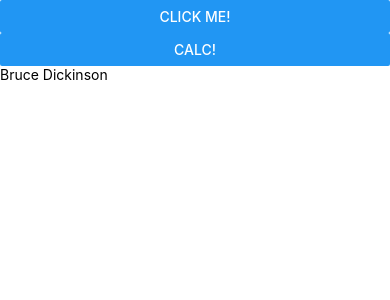
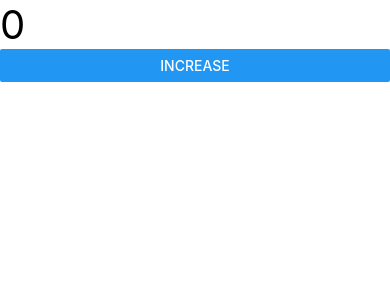
Before and after one commit to yakintech/techcareer-react-native-tutorial, a React Native app: screen / in a window 390 px wide. Shown: the top 300 px of the page. Built offline with nearby package versions, Linux system fonts and the light colour scheme.

Commit message:
state sample

```diff
--- a/App.js
+++ b/App.js
@@ -1,6 +1,7 @@
 import React from "react"
 import { SafeAreaView } from "react-native"
-import ParentComp from "./tutorials/propsSample/ParentComp"
+import StateSample2 from "./tutorials/stateSample/StateSample2"
+import StateSample3 from "./tutorials/stateSample/StateSample3"
 
 function App() {
 
@@ -9,7 +10,9 @@ function App() {
     <>
       <SafeAreaView style={{ flex: 1 }}>
 
-        <ParentComp name="Bruce Dickinson"></ParentComp>
+      {/* <StateSample2></StateSample2> */}
+      <StateSample3></StateSample3>
+
 
       </SafeAreaView>
     </>
--- /dev/null
+++ b/tutorials/stateSample/StateSample2.js
@@ -0,0 +1,20 @@
+import React, { useState } from 'react'
+import { View, Text, Button } from 'react-native'
+
+const StateSample2 = () => {
+
+    //name değişkenimin adı. setName bu değişkeni değiştirecek TEK fonksiyon. Çağatay ise değişkenin default değeri.
+
+    console.log("State sample component rendered!");
+
+    const [name, setName] = useState("Çağatay");
+
+    return (
+        <View>
+            <Text>{name}</Text>
+            <Button title='Change Name' onPress={() => setName("In Flames")}></Button>
+        </View>
+    )
+}
+
+export default StateSample2
--- /dev/null
+++ b/tutorials/stateSample/StateSample3.js
@@ -0,0 +1,18 @@
+import React, { useState } from 'react'
+import { View, Text, Button } from 'react-native'
+
+const StateSample3 = () => {
+
+    const [counter, setCounter] = useState(0);
+
+    console.log('State Sample-3 rendered!');
+
+    return (
+        <View>
+            <Text style={{fontSize:40}}>{counter}</Text>
+            <Button onPress={() => setCounter(counter + 1)} title='Increase'></Button>
+        </View>
+    )
+}
+
+export default StateSample3
```
Also changed, not shown: tutorials/stateSample/StateSample.js (added, +21 -0 lines).
